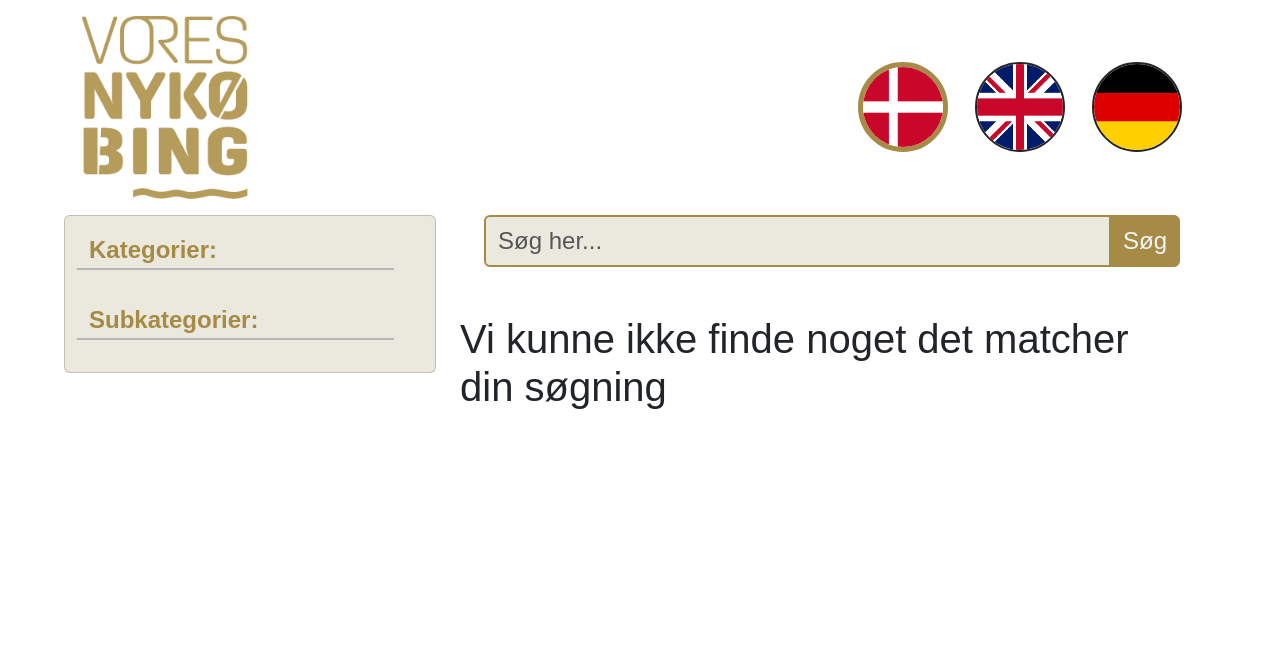
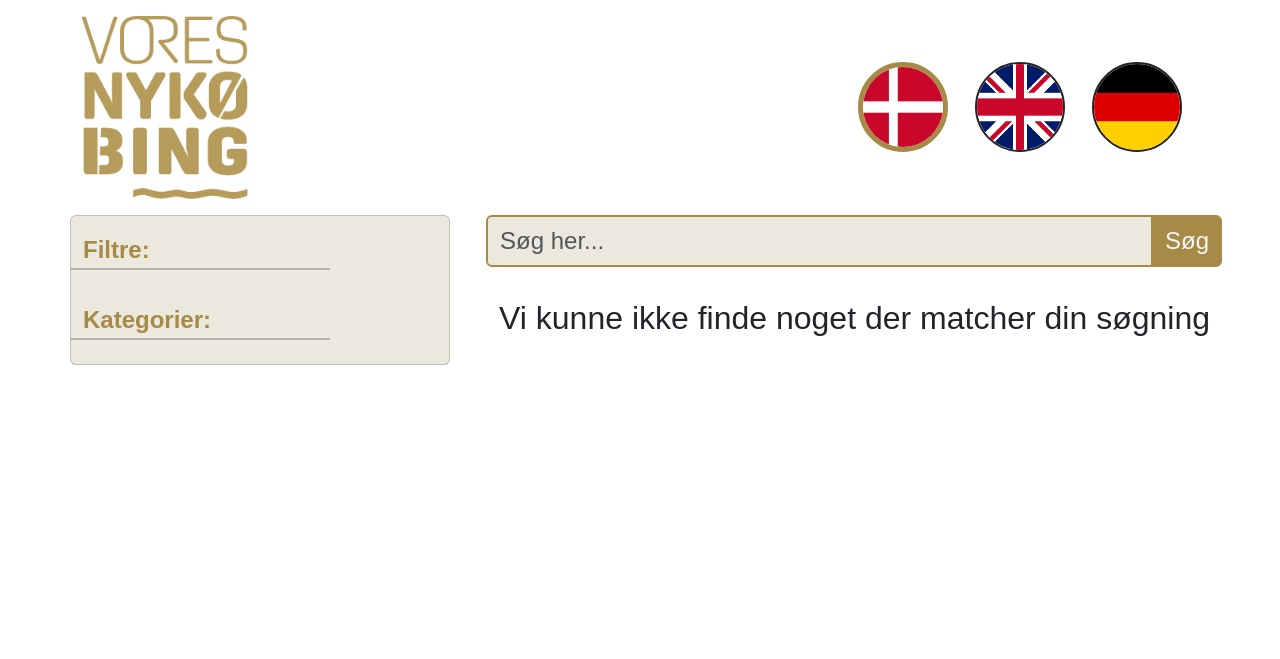
Before and after one commit to LUWIPE/wayfinding, a PHP site: page /search.php in a window 1280 px wide. Shown: the top 659 px of the page. Run offline with PHP 8.4, Linux system fonts and the light colour scheme; tables that the repository leaves empty or names only in its code hold one stand-in row (values such as "Sample post"); data that the repository does not hold is empty; style sheets or scripts are compiled from the project's sources; some libraries are stand-ins or nearby versions; some web fonts are replaced.

Commit message:
Rettelser i opsætningen så det står magen til places

```diff
--- a/search.php
+++ b/search.php
@@ -36,11 +36,12 @@ require "settings/init.php";
     </div>
 </div>
 <div class="container">
-    <div class="row justify-content-around col-12 mt-3">
-        <div class="row col-4 card justify-content-center align-items-start bg-primary pb-4 h-100">
+    <div class="row justify-content-around mt-3">
+        <div class="col-4 card justify-content-center align-items-start bg-primary pb-4 h-100">
+            <div class="row">
                 <div class="col-11 mt-3 border-bottom border-senary border-2">
                     <strong class="fs-4 text-gold">
-                    Kategorier:
+                        Filtre:
                     </strong>
                 </div>
                 <?php
@@ -50,7 +51,9 @@ require "settings/init.php";
                     <div class="col-11">
                         <div class="w-100">
                             <div class="fs-5 m-2 text-secondary" id="<?php echo($category->cateId) ?>">
-                            <a class="text-secondary" href="places.php?cateId=<?php echo $category->cateId ?>">
+                                <a id="cateBtn" class="text-secondary"
+                                   href="places.php?cateId=<?php echo $category->cateId;
+                                   echo (!empty($_GET["subCateId"])) ? '&subCateId=' . $_GET["subCateId"] : ""; ?>">
                                     <?php
                                     echo $category->cateName;
                                     ?></a>
@@ -62,17 +65,18 @@ require "settings/init.php";
                 ?>
                 <div class="col-11 mt-4 border-bottom border-senary border-2">
                     <strong class="fs-4 text-gold">
-                    Subkategorier:
+                        Kategorier:
                     </strong>
                 </div>
                 <?php
-            $subCategories = $db->sql("SELECT * FROM subCategory");
+                $subCategories = $db->sql("SELECT * FROM subCategory WHERE subCateId > 1");
                 foreach ($subCategories as $subCategory) {
                     ?>
                     <div class="col-11">
                         <div class="w-100">
                             <div class="fs-5 m-2 text-secondary" id="<?php echo($subCategory->subCateId) ?>">
-                            <a class="text-secondary" href="places.php?subCateId=<?php echo $subCategory->subCateId ?>">
+                                <a id="subCateBtn" class="text-secondary"
+                                   href="places.php?<?php echo (!empty($_GET["cateId"])) ? '&cateId=' . $_GET["cateId"] : ""; ?>&subCateId=<?php echo $subCategory->subCateId ?>">
                                     <?php
                                     echo $subCategory->subCateName;
                                     ?></a>
@@ -83,7 +87,9 @@ require "settings/init.php";
                 }
                 ?>
             </div>
-        <div class="row col-8 justify-content-center m-0 p-0">
+        </div>
+        <div class="col-8 justify-content-center m-0 p-0">
+            <div class="row justify-content-start p-0">
                 <form class="p-0" action="search.php" method="post">
                     <div class="d-flex align-content-start m-0 p-0 mb-3 ms-5">
                         <div class=" input-group">
@@ -94,18 +100,21 @@ require "settings/init.php";
                         </div>
                     </div>
                 </form>
-            <div class="row justify-content-between mt-3" id="placesSearch">
+            </div>
+            <div class="row justify-content-between mt-3 p-0" id="placesSearch">
 
                 <?php
 
                 $search = $_POST['search'];
 
-                $sql = "SELECT * FROM places INNER JOIN category ON cateId WHERE placeName LIKE CONCAT('%', :search, '%')";
+                $sql = "SELECT * FROM places INNER JOIN category ON cateId = placeCategory WHERE placeName LIKE CONCAT('%', :search, '%')";
                 $bind = [":search" => $search];
                 $result = $db->sql($sql, $bind);
 
                 if (!empty($result)) {
-                    foreach ($result as $place) {
+                foreach ($result
+
+                         as $place) {
                     ?>
                     <div class="col-5 mb-5 ms-5 p-1 card bg-primary d-flex align-content-center pt-5 pb-5"
                          id="<?php echo($place->placeId) ?>">
@@ -142,8 +151,10 @@ require "settings/init.php";
                     </div>
                     <?php
                 }
+                ?>
+                    <?php
                     } else {
-                    echo '<h1 class="d-flex justify-content-center mt-3">Vi kunne ikke finde noget det matcher din søgning</h1>';
+                        echo '<h2 class="text-end">Vi kunne ikke finde noget der matcher din søgning</h2>';
                     }
                     ?>
             </div>
```
Lines whose indentation alone changed are shown as unchanged.
